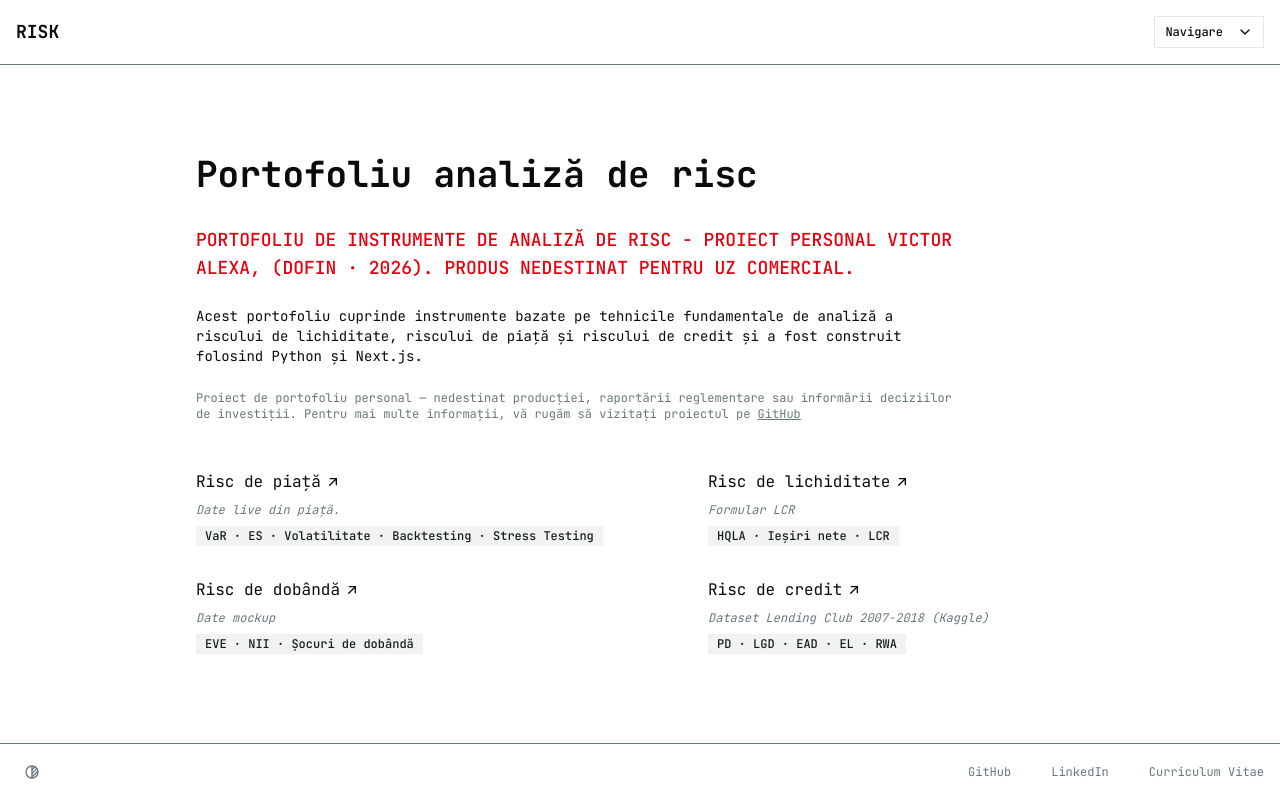
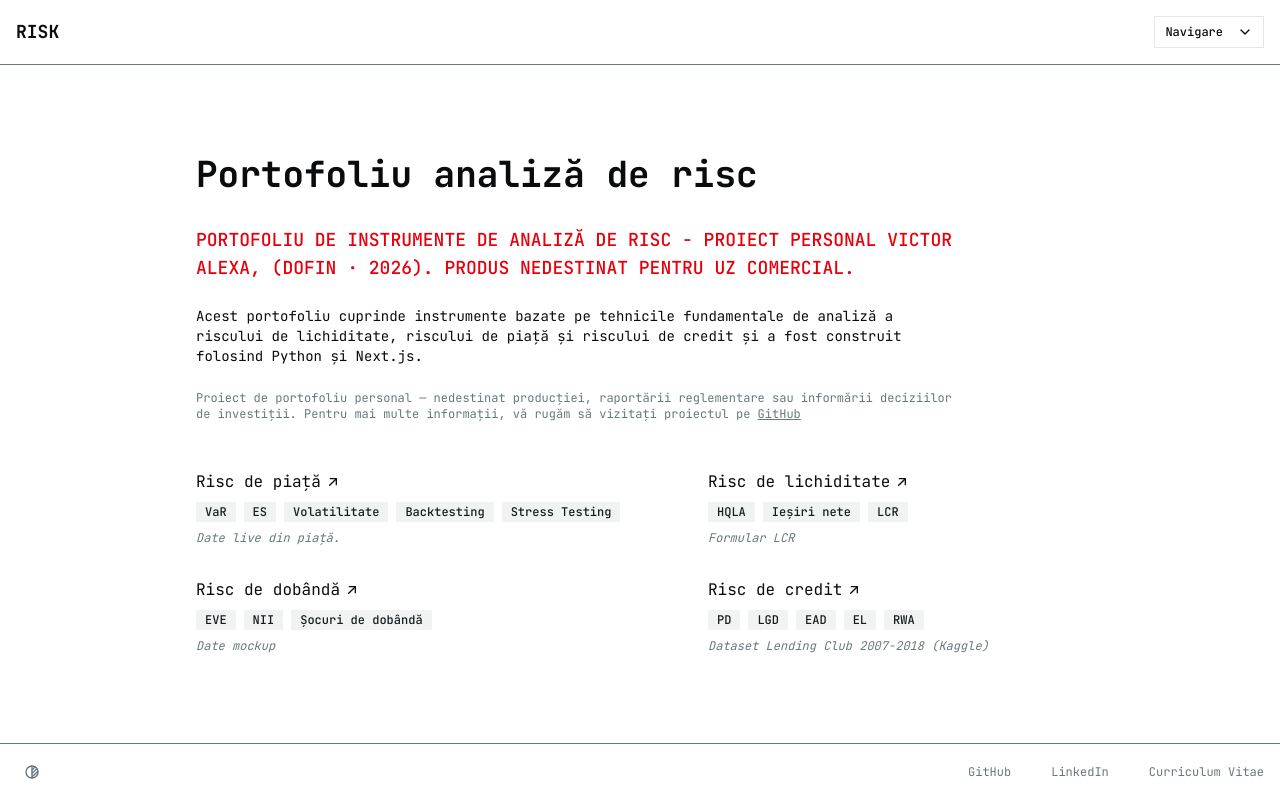
Before and after one commit to itsthevictor/risk, a Next.js app in the folder frontend/: page / in a window 1280 px wide. Built offline with nearby package versions, Linux system fonts and the light colour scheme.

Commit message:
feat: enhance risk analysis section with individual badges for clarity

```diff
--- a/frontend/app/page.tsx
+++ b/frontend/app/page.tsx
@@ -42,13 +42,17 @@ export default function Home() {
             Risc de piață <IconArrowUpRight size={16} className='ml-1' />
           </Link>
           {/* </Button> */}
+
+          <div className='flex items-center gap-2'>
+            <Badge variant='secondary'>VaR</Badge>
+            <Badge variant='secondary'>ES</Badge>
+            <Badge variant='secondary'>Volatilitate</Badge>
+            <Badge variant='secondary'>Backtesting</Badge>
+            <Badge variant='secondary'>Stress Testing</Badge>
+          </div>
           <span className='text-xs text-muted-foreground bg-transparent italic'>
             Date live din piață.
           </span>
-
-          <Badge variant='secondary'>
-            VaR · ES · Volatilitate · Backtesting · Stress Testing
-          </Badge>
         </div>
         <div className='flex flex-col gap-y-2'>
           {/* <Button variant='ghost' className='w-fit'> */}
@@ -60,11 +64,16 @@ export default function Home() {
             Risc de lichiditate <IconArrowUpRight size={16} className='ml-1' />
           </Link>
           {/* </Button> */}
+
+          {/* <Badge variant='secondary'>HQLA · Ieșiri nete · LCR</Badge> */}
+          <div className='flex items-center gap-2'>
+            <Badge variant='secondary'>HQLA</Badge>
+            <Badge variant='secondary'>Ieșiri nete</Badge>
+            <Badge variant='secondary'>LCR</Badge>
+          </div>
           <span className='text-xs text-muted-foreground bg-transparent italic'>
             Formular LCR
           </span>
-
-          <Badge variant='secondary'>HQLA · Ieșiri nete · LCR</Badge>
         </div>
         <div className='flex flex-col gap-y-2'>
           {/* <Button variant='ghost' className='w-fit'> */}
@@ -76,11 +85,15 @@ export default function Home() {
             Risc de dobândă <IconArrowUpRight size={16} className='ml-1' />
           </Link>
           {/* </Button> */}
+
+          <div className='flex items-center gap-2'>
+            <Badge variant='secondary'>EVE</Badge>
+            <Badge variant='secondary'>NII</Badge>
+            <Badge variant='secondary'>Șocuri de dobândă</Badge>
+          </div>
           <span className='text-xs text-muted-foreground bg-transparent italic'>
             Date mockup
           </span>
-
-          <Badge variant='secondary'>EVE · NII · Șocuri de dobândă</Badge>
         </div>
         <div className='flex flex-col gap-y-2'>
           {/* <Button variant='ghost' className='w-fit'> */}
@@ -92,11 +105,17 @@ export default function Home() {
             Risc de credit <IconArrowUpRight size={16} className='ml-1' />
           </Link>
           {/* </Button> */}
+
+          <div className='flex items-center gap-2'>
+            <Badge variant='secondary'>PD</Badge>
+            <Badge variant='secondary'>LGD</Badge>
+            <Badge variant='secondary'>EAD</Badge>
+            <Badge variant='secondary'>EL</Badge>
+            <Badge variant='secondary'>RWA</Badge>
+          </div>
           <span className='text-xs text-muted-foreground bg-transparent italic'>
             Dataset Lending Club 2007-2018 (Kaggle)
           </span>
-
-          <Badge variant='secondary'>PD · LGD · EAD · EL · RWA</Badge>
         </div>
       </div>
     </div>
```
